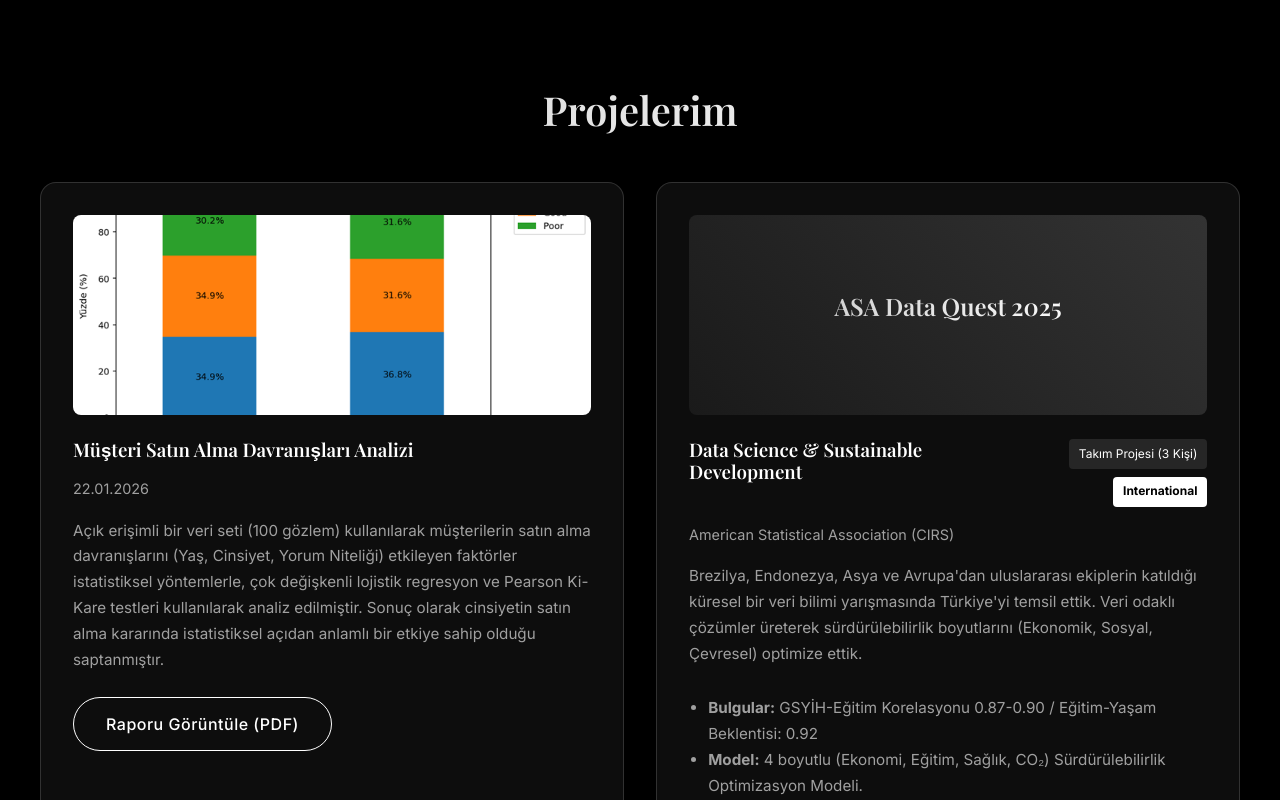
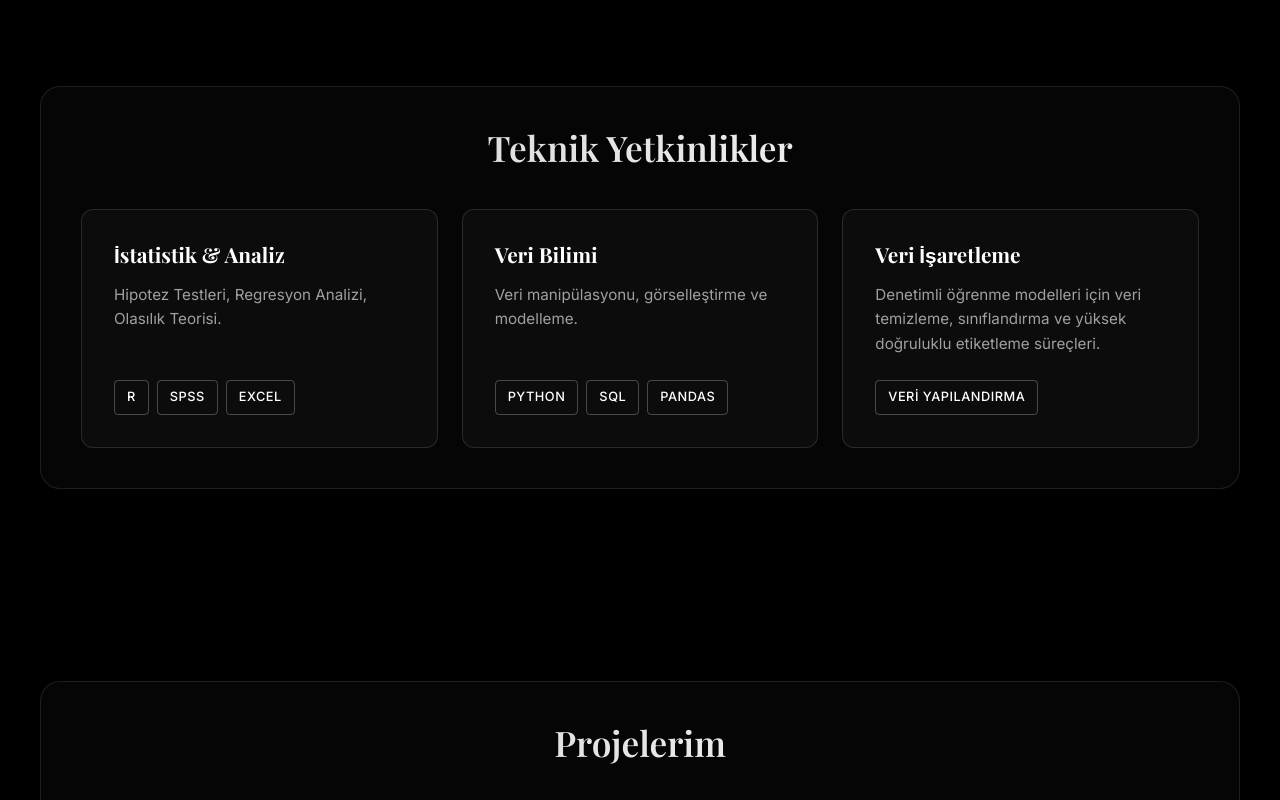
Before and after one commit to kaganonur/kaganonur.github_yeni.io, a Next.js app: page / in a window 1280 px wide. Shown: the part 1740-2540 px from the top of the page. Built offline with nearby package versions, Linux system fonts and the light colour scheme; a web font is replaced by a local one.

Commit message:
yetkinlikler güncelleme

```diff
--- a/app/globals.css
+++ b/app/globals.css
@@ -248,3 +248,101 @@ p {
 .fallback-badge { color: #fff; text-transform: uppercase; letter-spacing: 1px; }
 .gallery-img { width: 100%; height: 100%; object-fit: cover; cursor: pointer; transition: transform 0.3s ease; }
 .gallery-img:hover { transform: scale(1.03); }
+
+/* =========================================
+   Section Wrapper (Title + Content Container)
+   ========================================= */
+.section-wrapper {
+  background: rgba(255, 255, 255, 0.02);
+  border: 1px solid rgba(255, 255, 255, 0.1);
+  border-radius: 20px;
+  padding: 2.5rem;
+}
+
+.section-wrapper-title {
+  font-size: 2.2rem;
+  text-align: center;
+  margin-bottom: 2.5rem;
+}
+
+@media (max-width: 768px) {
+  .section-wrapper {
+    padding: 1.5rem;
+  }
+  .section-wrapper-title {
+    font-size: 1.8rem;
+    margin-bottom: 1.5rem;
+  }
+}
+
+/* =========================================
+   Technical Skills Section
+   ========================================= */
+.skills-grid {
+  display: grid;
+  grid-template-columns: repeat(3, 1fr);
+  gap: 1.5rem;
+}
+
+.skill-card {
+  background: rgba(255, 255, 255, 0.03);
+  border: 1px solid rgba(255, 255, 255, 0.12);
+  border-radius: 12px;
+  padding: 2rem;
+  display: flex;
+  flex-direction: column;
+  justify-content: space-between;
+  transition: border-color 0.3s ease, box-shadow 0.3s ease;
+}
+
+.skill-card:hover {
+  border-color: rgba(255, 255, 255, 0.3);
+  box-shadow: 0 8px 24px -8px rgba(0, 0, 0, 0.4);
+}
+
+.skill-card-title {
+  font-family: var(--font-playfair), serif;
+  font-size: 1.3rem;
+  font-weight: 700;
+  color: var(--text-primary);
+  margin-bottom: 1rem;
+}
+
+.skill-card-desc {
+  font-size: 0.95rem;
+  color: var(--text-secondary);
+  line-height: 1.6;
+  margin-bottom: 1.5rem;
+  flex-grow: 1;
+}
+
+.skill-tags {
+  display: flex;
+  flex-wrap: wrap;
+  gap: 0.5rem;
+  margin-top: auto;
+}
+
+.skill-tag {
+  display: inline-block;
+  padding: 0.35rem 0.75rem;
+  border: 1px solid rgba(255, 255, 255, 0.25);
+  border-radius: 4px;
+  font-size: 0.8rem;
+  font-weight: 500;
+  color: var(--text-primary);
+  letter-spacing: 0.5px;
+  font-family: var(--font-inter), sans-serif;
+  transition: border-color 0.3s ease, background 0.3s ease;
+}
+
+.skill-tag:hover {
+  border-color: rgba(255, 255, 255, 0.5);
+  background: rgba(255, 255, 255, 0.08);
+}
+
+@media (max-width: 768px) {
+  .skills-grid {
+    grid-template-columns: 1fr;
+  }
+}
--- a/app/page.js
+++ b/app/page.js
@@ -50,10 +50,7 @@ export default function Home() {
                 <h4 className="title-gradient">{t.home.edu}</h4>
                 <p>{t.home.eduVal}</p>
               </div>
-              <div className="stat-card glass-card" style={{ gridColumn: '1 / -1' }}>
-                <h4 className="title-gradient">{t.home.skills}</h4>
-                <p>{t.home.skillsVal}</p>
-              </div>
+
               <div className="stat-card glass-card" style={{ gridColumn: '1 / -1' }}>
                 <h4 className="title-gradient">{t.home.interests}</h4>
                 <p>{t.home.interestsVal}</p>
@@ -102,10 +99,31 @@ export default function Home() {
         </div>
       </section>
 
+      {/* Teknik Yetkinlikler Bölümü */}
+      <section id="skills" className="section container">
+        <div className="section-wrapper">
+          <h2 className="section-wrapper-title title-gradient">{t.home.skillsTitle}</h2>
+          <div className="skills-grid">
+            {t.home.skillCategories.map((cat, i) => (
+              <div className="skill-card" key={i}>
+                <h3 className="skill-card-title">{cat.title}</h3>
+                <p className="skill-card-desc">{cat.desc}</p>
+                <div className="skill-tags">
+                  {cat.tags.map((tag, j) => (
+                    <span className="skill-tag" key={j}>{tag}</span>
+                  ))}
+                </div>
+              </div>
+            ))}
+          </div>
+        </div>
+      </section>
+
       {/* Projeler Bölümü */}
       <section id="projects" className="section container">
-        <h2 className="title-gradient" style={{ marginBottom: '3rem', fontSize: '2.5rem', textAlign: 'center' }}>{t.home.projects}</h2>
-        <div className="grid-2">
+        <div className="section-wrapper">
+          <h2 className="section-wrapper-title title-gradient">{t.home.projects}</h2>
+          <div className="grid-2">
           {/* Müşteri Memnuniyet Analizi */}
           <div className="glass-card proj-card">
             <div className="proj-image">
@@ -169,6 +187,7 @@ export default function Home() {
               {t.home.proj3Desc}
             </p>
           </div>
+          </div>
         </div>
       </section>
     </div>
--- a/data/translations.js
+++ b/data/translations.js
@@ -24,6 +24,24 @@ export const translations = {
       eduVal: "YTÜ İstatistik",
       skills: "Yetkinlikler",
       skillsVal: "Veri Etiketleme, Veri Analizi, Excel, İstatistiksel Analiz",
+      skillsTitle: "Teknik Yetkinlikler",
+      skillCategories: [
+        {
+          title: "İstatistik & Analiz",
+          desc: "Hipotez Testleri, Regresyon Analizi, Olasılık Teorisi.",
+          tags: ["R", "SPSS", "EXCEL"]
+        },
+        {
+          title: "Veri Bilimi",
+          desc: "Veri manipülasyonu, görselleştirme ve modelleme.",
+          tags: ["PYTHON", "SQL", "PANDAS"]
+        },
+        {
+          title: "Veri İşaretleme",
+          desc: "Denetimli öğrenme modelleri için veri temizleme, sınıflandırma ve yüksek doğruluklu etiketleme süreçleri.",
+          tags: ["VERİ YAPILANDIRMA"]
+        }
+      ],
       interests: "İlgi Alanları",
       interestsVal: "Yazılım, Oyun, Animasyon, Seyahat, Öykü Yazarlığı, Yüzme",
       certs: "Sertifikalar",
@@ -86,6 +104,24 @@ export const translations = {
       eduVal: "YTU Statistics",
       skills: "Skills",
       skillsVal: "Data Labeling, Data Analysis, Excel, Statistical Analysis",
+      skillsTitle: "Technical Skills",
+      skillCategories: [
+        {
+          title: "Statistics & Analysis",
+          desc: "Hypothesis Testing, Regression Analysis, Probability Theory.",
+          tags: ["R", "SPSS", "EXCEL"]
+        },
+        {
+          title: "Data Science",
+          desc: "Data manipulation, visualization and modeling.",
+          tags: ["PYTHON", "SQL", "PANDAS"]
+        },
+        {
+          title: "Data Labeling",
+          desc: "Data cleaning, classification and high-accuracy labeling processes for supervised learning models.",
+          tags: ["DATA STRUCTURING"]
+        }
+      ],
       interests: "Interests",
       interestsVal: "Software, Gaming, Animation, Travel, Story & Fiction Writing, Swimming",
       certs: "Certifications",
```
